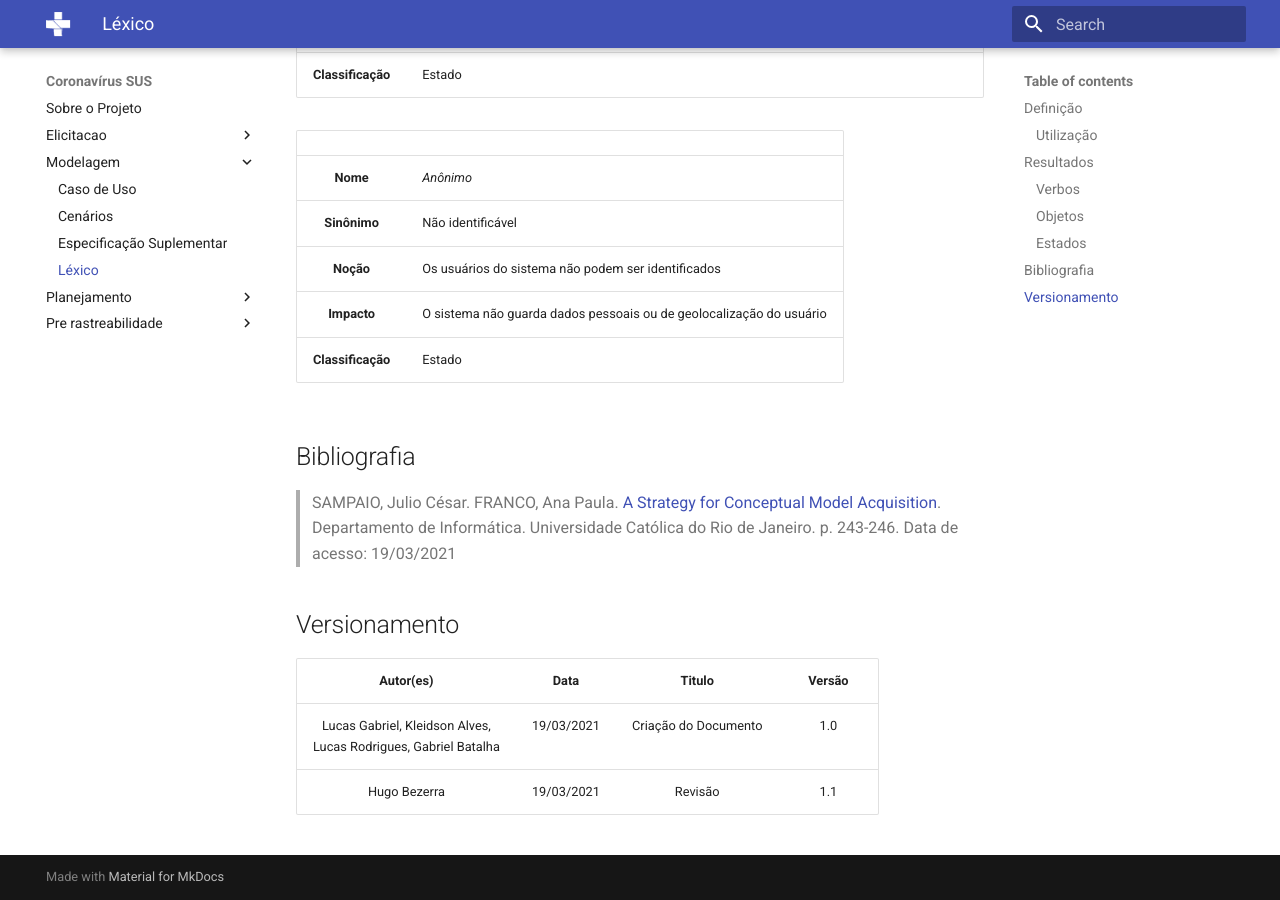
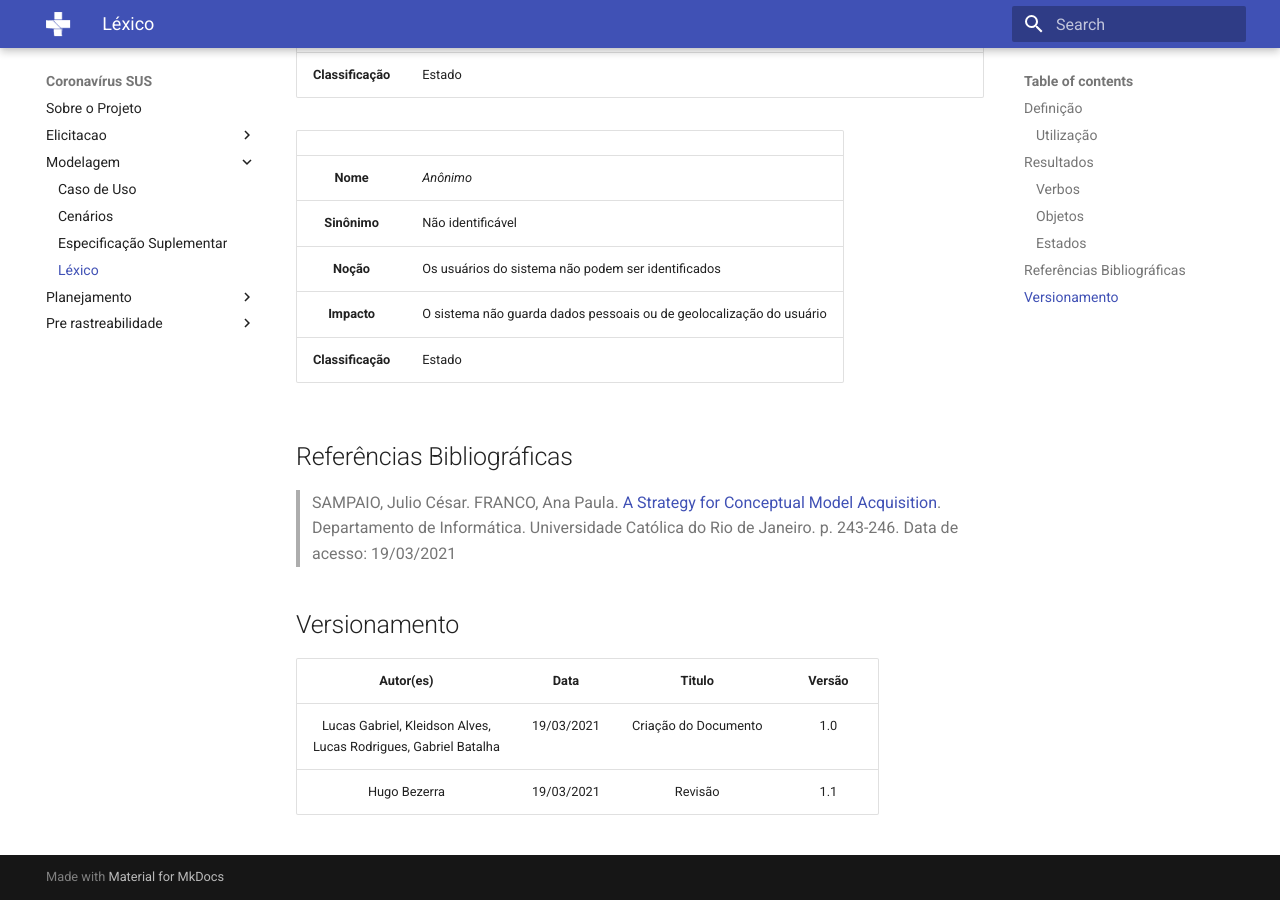
Before and after one commit to Requisitos-de-Software/2020.2-Coronavirus-SUS, an MkDocs documentation site: the page built from docs/modelagem/lexico.md, in a window 1280 px wide and 900 px high, scrolled down 5668 px. Built offline with MkDocs 1.6.1 and Material for MkDocs 9.7.7, drawn with Linux system fonts in a browser that asks for light colours.

Commit message:
Revisão de formatação MKDocs

```diff
--- a/docs/modelagem/lexico.md
+++ b/docs/modelagem/lexico.md
@@ -167,7 +167,7 @@ Os resultados da reunião estão explicitados neste documento em formato de Léx
 |**Impacto**|O sistema não guarda dados pessoais ou de geolocalização do usuário|
 |**Classificação**|Estado|
 
-## Bibliografia
+## Referências Bibliográficas
 
 > SAMPAIO, Julio César. FRANCO, Ana Paula.  [A Strategy for Conceptual Model Acquisition](http://www-di.inf.puc-rio.br/~julio/Slct-pub/lel.pdf). Departamento de Informática. Universidade Católica do Rio de Janeiro. p. 243-246. Data de acesso: 19/03/2021
 
```
Also changed, not shown: docs/modelagem/casoDeUso.md (+1 -1 lines).
